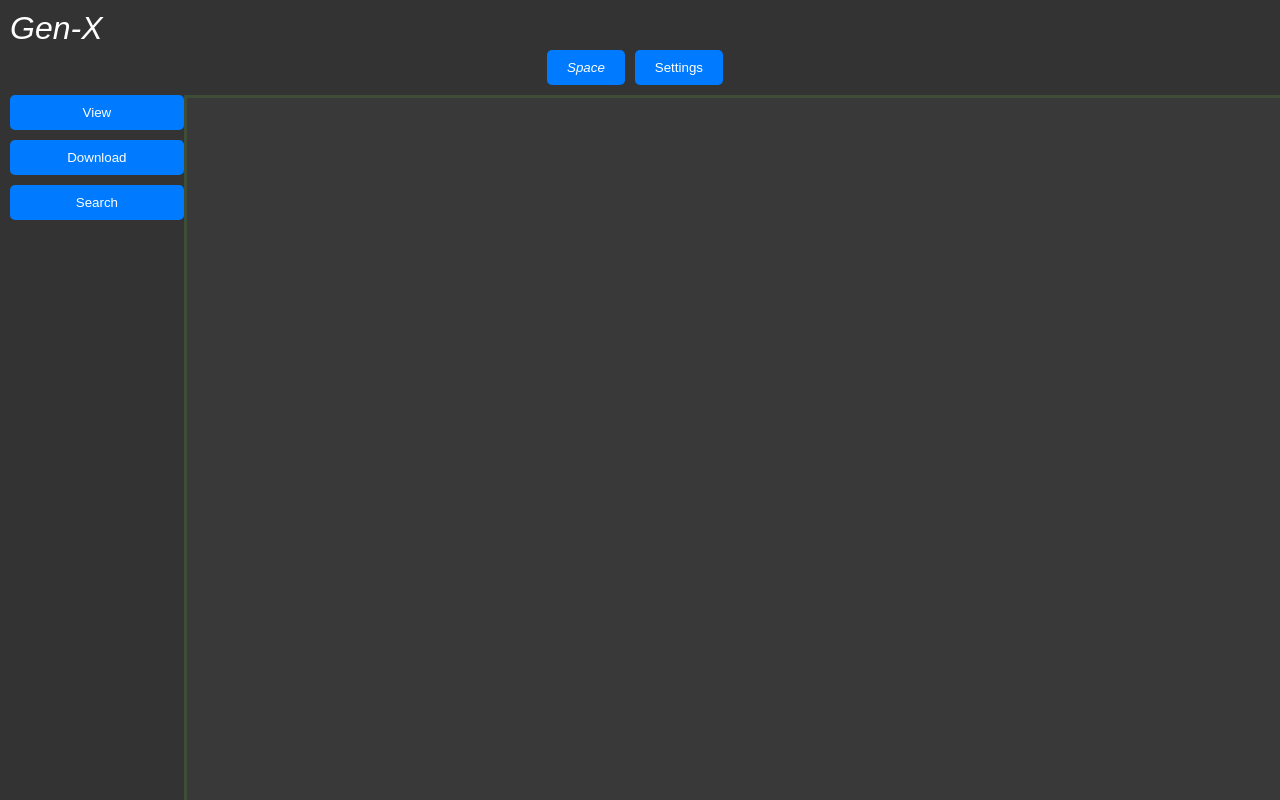
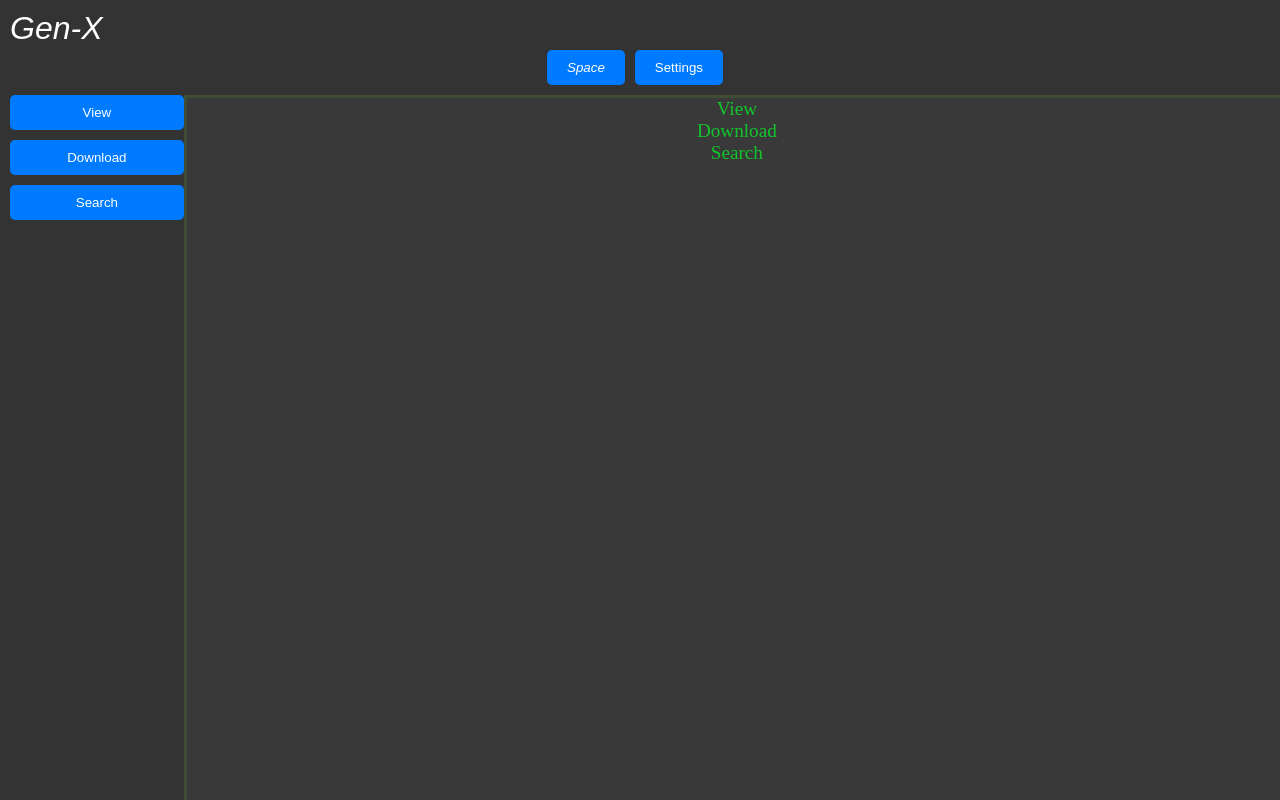
Before and after one commit to Hamza1610/Gen-X-prototype, a React (Create React App) app in the folder client/: page /get-started in a window 1280 px wide. Built offline with nearby package versions, Linux system fonts and the light colour scheme.

Commit message:
remove view function

```diff
--- a/client/src/components/workspace.jsx
+++ b/client/src/components/workspace.jsx
@@ -5,7 +5,7 @@ export default  function Workspace(props) {
     /* const {} = props */
 
     const viewContent = () => {
-        const viewBoard = document.getElementById('view-container')
+
     }
 
 
@@ -18,15 +18,15 @@ export default  function Workspace(props) {
                 <Button className='btn-menu' id='search-btn'><i className='fab fa-searchengine'></i><span className='menu-option-label'>Search</span></Button>
             </ButtonToolbar>
             <Container className='workspace-content-board'>
-                   <Container className='view-container' hidden>
+                   <Container className='panel view-container hide-board'>
                         View
                    </Container>
 
-                   <Container className='download-action-container' hidden>
+                   <Container className='panel download-action-container hide-board'>
                         Download
                    </Container>
 
-                   <Container className='search-action-container hidden' hidden>
+                   <Container className='panel search-action-container hide-board'>
                         Search
                    </Container>
             </Container>
```
